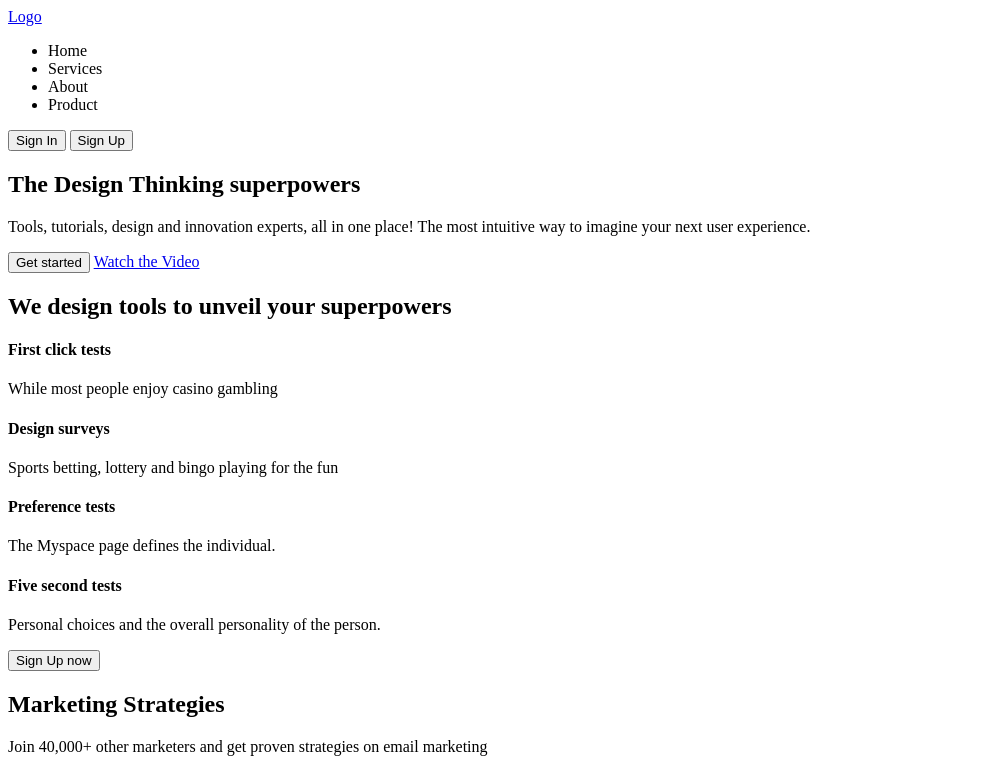
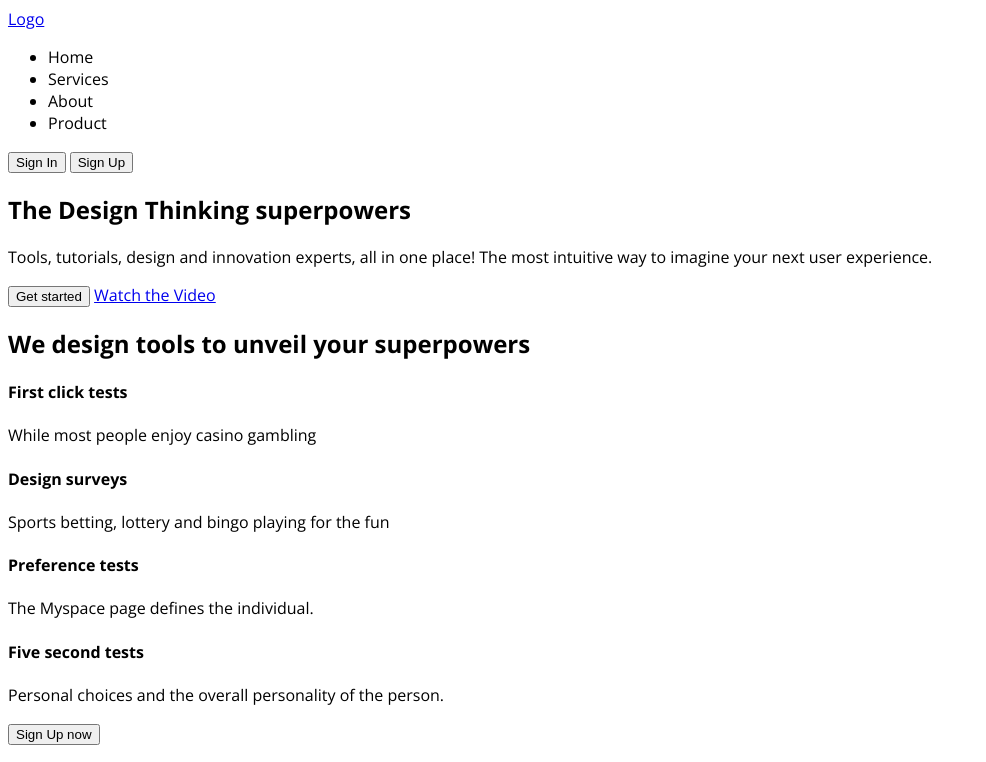
Before and after one commit to ElizabethT7/Productly, a plain HTML site: page index.html in a window 1280 px wide. Shown: the top 762 px of the page, without its empty margins (0-986 px from the left). Drawn offline with nearby package versions, Linux system fonts and the light colour scheme; files whose address does not match are found by name.

Commit message:
feat: add fonts

```diff
--- a/index.html
+++ b/index.html
@@ -5,6 +5,10 @@
     <meta http-equiv="X-UA-Compatible" content="IE=edge">
     <meta name="viewport" content="width=device-width, initial-scale=1.0">
     <title>Productly</title>
+    <link rel="preconnect" href="https://fonts.googleapis.com">
+    <link rel="preconnect" href="https://fonts.gstatic.com" crossorigin>
+    <link href="https://fonts.googleapis.com/css2?family=Open+Sans:wght@400;700&family=Poppins:wght@400;700&display=swap" rel="stylesheet">
+    <link rel="stylesheet" href="style.css">
 </head>
 <body>
    <header class="header">
--- /dev/null
+++ b/style.css
@@ -0,0 +1,8 @@
+html {
+font-size: 10px;
+}
+
+body {
+    font-size: 1.6rem;
+    font-family: 'Open Sans', Verdana, sans-serif;
+}
```
